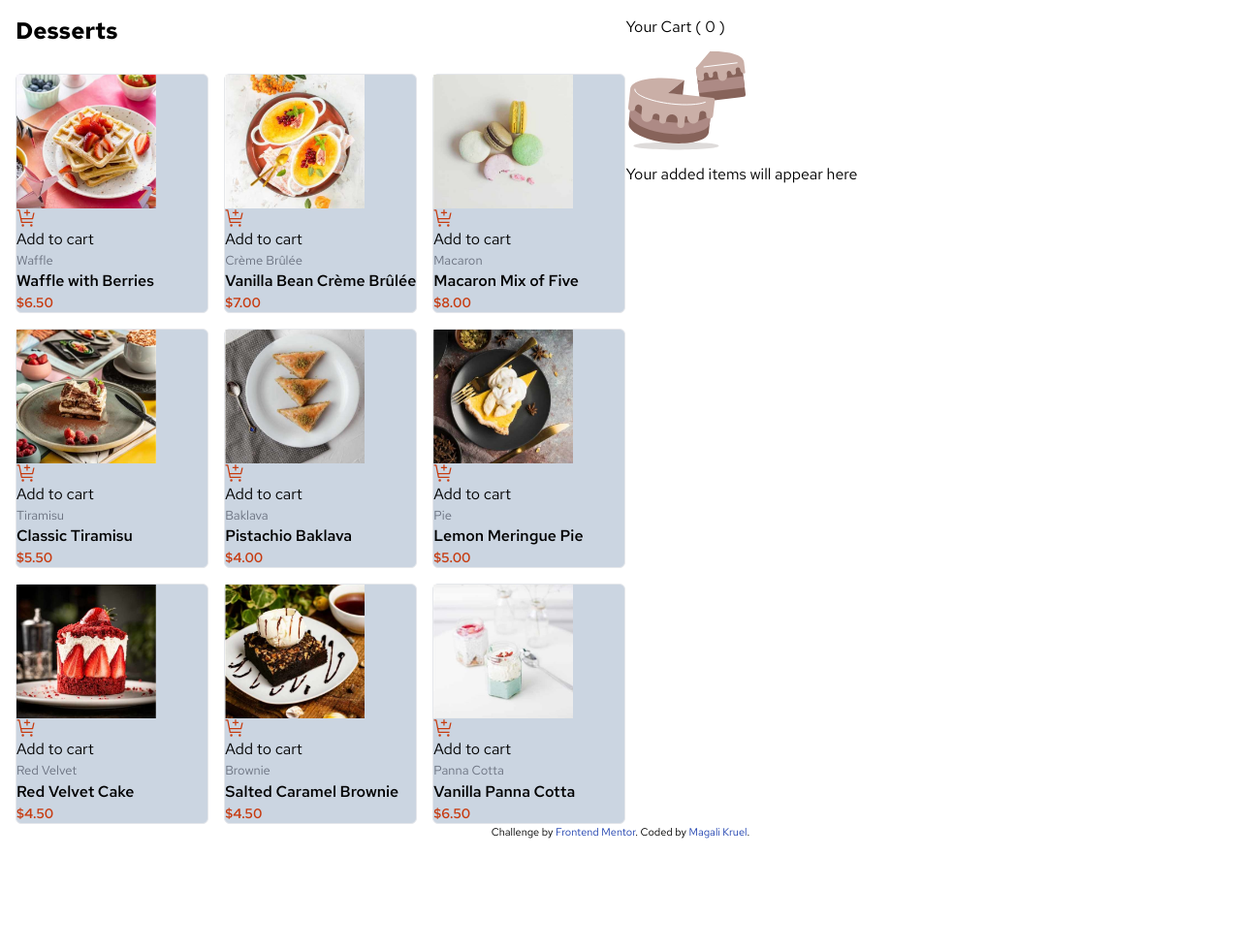
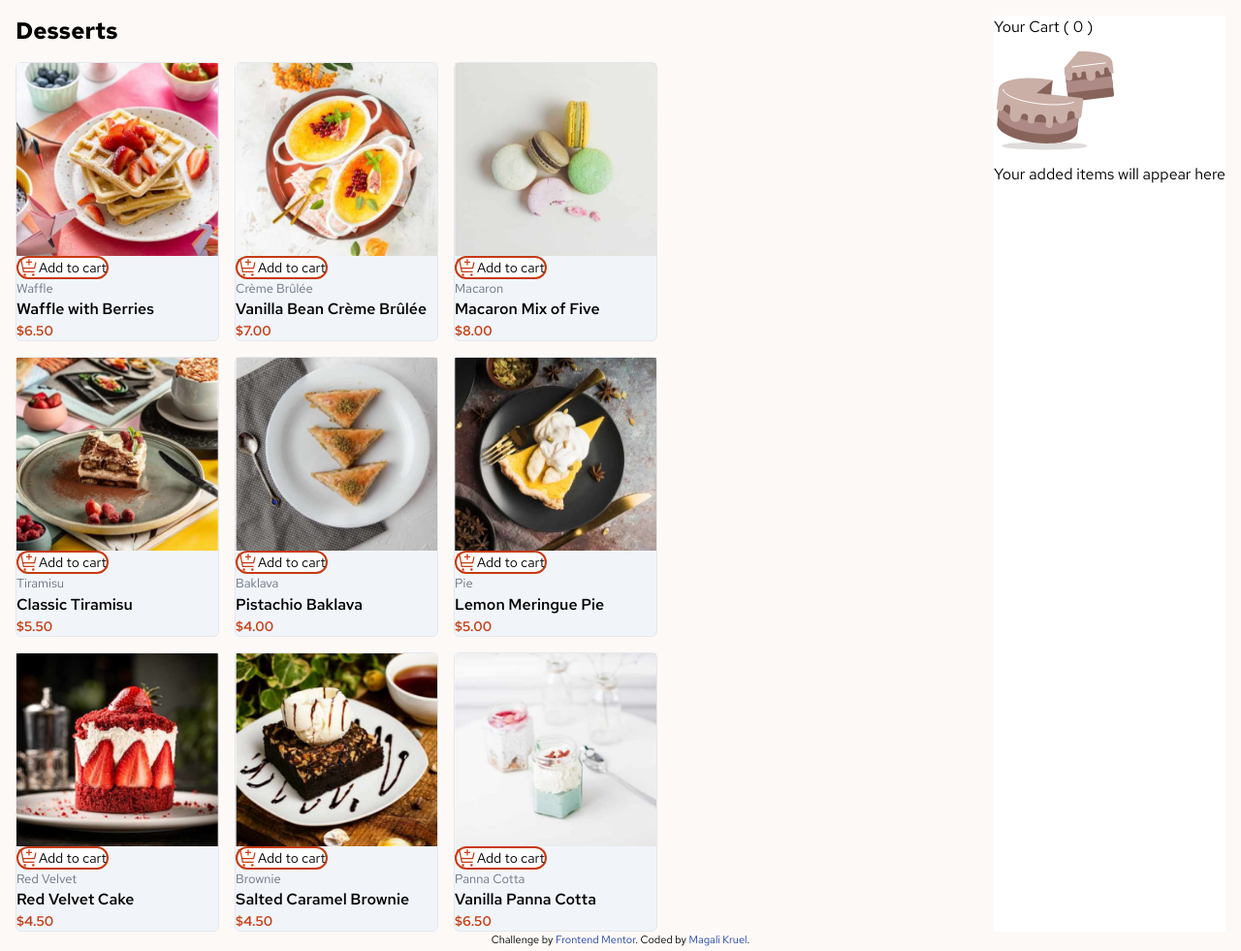
Before and after one commit to informagui/Carrito-de-compras, a website: page product-list-with-cart-main/src/index.html in a window 1280 px wide. Shown: the whole page at 97% size. Before the commit the page ends 882 px from the top, so only its background shows below. Drawn offline with Linux system fonts and the light colour scheme.

Commit message:
agregando estilos

```diff
--- a/product-list-with-cart-main/src/index.html
+++ b/product-list-with-cart-main/src/index.html
@@ -10,16 +10,15 @@
   <title> Product list with cart</title>
 
 </head>
-<body class="p-4 font-redhat">
-  <div id="main" class="flex">
-
+<body class="p-4 font-redhat bg-rose50">
+  <div id="main" class="flex justify-between">
 
     <section id="products" class="grid grid-cols-3 gap-4">
-      <h1 class="mb-3 font-bold text-2xl col-span-3"> Desserts</h1>
+      <h1 class="font-bold text-2xl col-span-3"> Desserts</h1>
       <div class="producto">
-        <img src="./assets/images/image-waffle-desktop.jpg" alt="" class="big-img w-36">
-        <button>
-          <img class="" src="./assets/images/icon-add-to-cart.svg" alt="">
+        <img src="./assets/images/image-waffle-desktop.jpg" alt="" class="big-img">
+        <button class="">
+          <img class="img" src="./assets/images/icon-add-to-cart.svg" alt="">
           Add to cart
         </button>
         <div class="description">
@@ -30,7 +29,7 @@
       </div>
 
       <div class="producto">
-        <img src="./assets/images/image-creme-brulee-desktop.jpg" alt="" class=" big-img w-36">
+        <img src="./assets/images/image-creme-brulee-desktop.jpg" alt="" class=" big-img ">
         <button>
           <img class=" " src="./assets/images/icon-add-to-cart.svg" alt="">
           Add to cart
@@ -43,7 +42,7 @@
       </div>
 
       <div class="producto">
-        <img src="./assets/images/image-macaron-desktop.jpg" alt="" class=" big-img w-36">
+        <img src="./assets/images/image-macaron-desktop.jpg" alt="" class=" big-img ">
         <button>
           <img class=" " src="./assets/images/icon-add-to-cart.svg" alt="">
           Add to cart
@@ -56,7 +55,7 @@
       </div>
 
       <div class="producto">
-        <img src="./assets/images/image-tiramisu-desktop.jpg" alt="" class=" big-img w-36">
+        <img src="./assets/images/image-tiramisu-desktop.jpg" alt="" class=" big-img ">
         <button>
           <img class=" " src="./assets/images/icon-add-to-cart.svg" alt="">
           Add to cart
@@ -69,7 +68,7 @@
       </div>
 
       <div class="producto">
-        <img class="   big-img w-36" src="./assets/images/image-baklava-desktop.jpg" alt="">
+        <img class="   big-img " src="./assets/images/image-baklava-desktop.jpg" alt="">
         <button>
           <img src="./assets/images/icon-add-to-cart.svg" alt="">
           Add to cart
@@ -82,7 +81,7 @@
       </div>
 
       <div class="producto">
-        <img src="./assets/images/image-meringue-desktop.jpg" alt="" class=" big-img w-36">
+        <img src="./assets/images/image-meringue-desktop.jpg" alt="" class=" big-img ">
         <button>
           <img class=" " src="./assets/images/icon-add-to-cart.svg" alt="">
           Add to cart
@@ -95,7 +94,7 @@
       </div>
 
       <div class="producto">
-        <img src="./assets/images/image-cake-desktop.jpg" alt="" class=" big-img w-36">
+        <img src="./assets/images/image-cake-desktop.jpg" alt="" class=" big-img ">
         <button>
           <img class=" " src="./assets/images/icon-add-to-cart.svg" alt="">
           Add to cart
@@ -108,7 +107,7 @@
       </div>
 
       <div class="producto">
-        <img src="./assets/images/image-brownie-desktop.jpg" alt="" class=" big-img w-36">
+        <img src="./assets/images/image-brownie-desktop.jpg" alt="" class=" big-img ">
         <button>
           <img class=" " src="./assets/images/icon-add-to-cart.svg" alt="">
           Add to cart
@@ -121,7 +120,7 @@
       </div>
 
       <div class="producto">
-        <img src="./assets/images/image-panna-cotta-desktop.jpg" alt="" class=" big-img w-36">
+        <img src="./assets/images/image-panna-cotta-desktop.jpg" alt="" class=" big-img ">
         <button>
           <img class=" " src="./assets/images/icon-add-to-cart.svg" alt="">
           Add to cart
@@ -134,7 +133,7 @@
       </div>
     </section>
 
-    <section id="cart" class="">
+    <section id="cart" class=" bg-white h-auto">
       <h3> Your Cart ( <span id="cant-prodctos">0</span> )</h3>
       <img src="./assets/images/illustration-empty-cart.svg" alt="">
       <p>Your added items will appear here</p>
--- a/product-list-with-cart-main/src/input.css
+++ b/product-list-with-cart-main/src/input.css
@@ -18,10 +18,14 @@
 }
 
 @layer components{
+    .big-img{
+        @apply w-52;
+    }
     .producto{
-        @apply border rounded-md bg-slate-300;
+        @apply border rounded-md bg-slate-100;
+
         & .dessert{
-            @apply text-red-600 text-[13px] text-gray-500;
+            @apply  text-[13px] text-gray-500;
         }
         & .name{
             @apply text-[16px] font-semibold
@@ -30,4 +34,7 @@
             @apply text-realRed text-sm font-semibold
         }
     }
+    button{
+        @apply flex bg-white border-2 border-realRed rounded-xl text-sm;
+    }
 }
--- a/product-list-with-cart-main/tailwind.config.js
+++ b/product-list-with-cart-main/tailwind.config.js
@@ -9,7 +9,9 @@ module.exports = {
 
       colors: {
         realRed: 'var(--real-red)',
-        realGreen: 'var(--real-green)'
+        realGreen: 'var(--real-green)',
+        rose50: 'var(--Rose-50)',
+        rose100: 'var(--Rose-100)'
       }
     },
   },
```
Also changed, not shown: product-list-with-cart-main/src/output.css.
